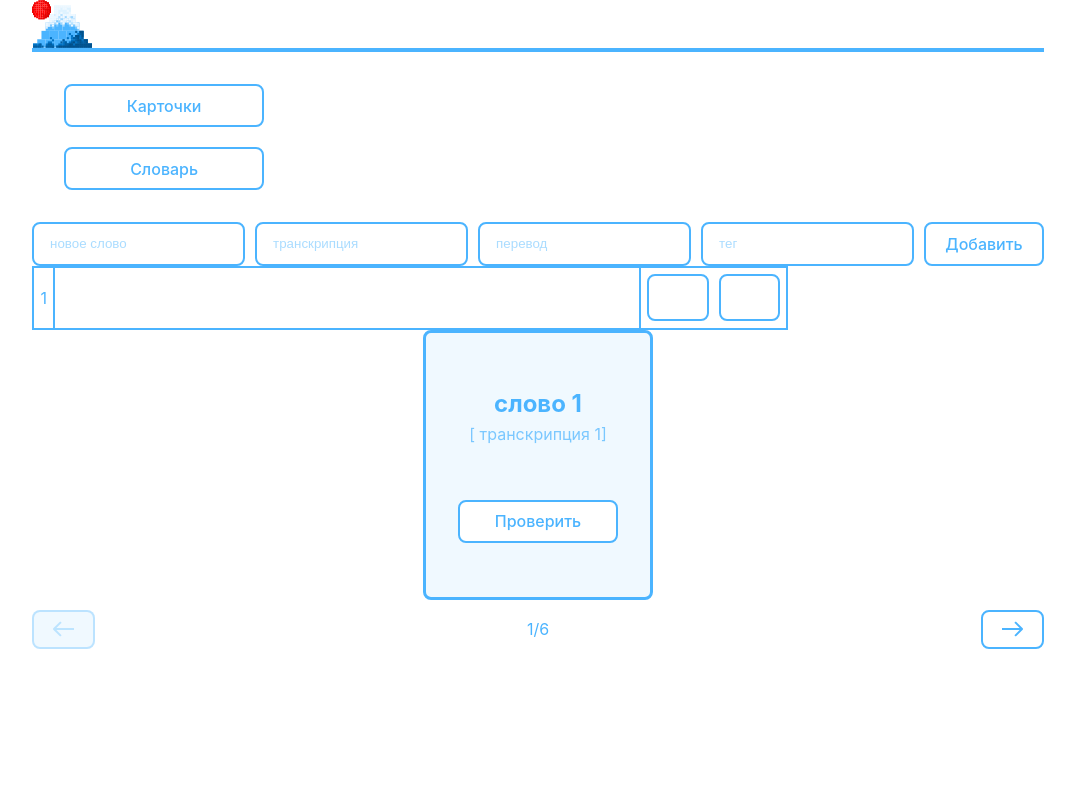
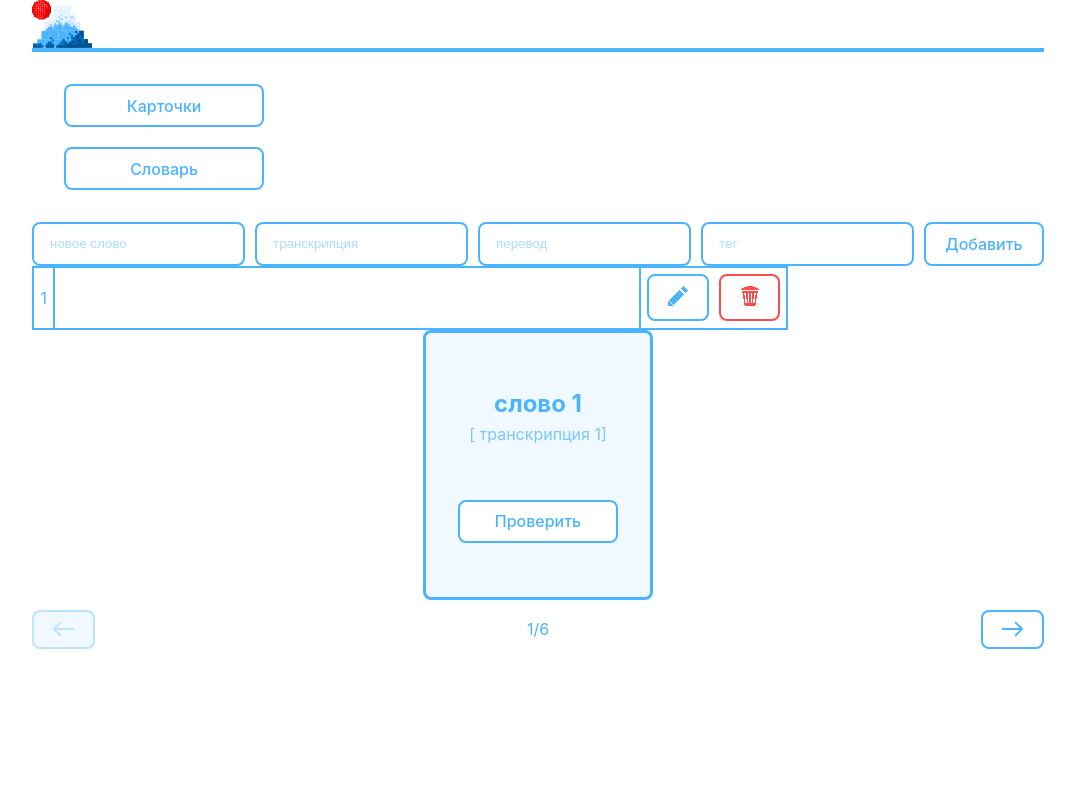
Before and after one commit to Glazunovatomara/r-p, a React (Vite) app: page / in a window 1280 px wide. Shown: the top 800 px of the page, without its empty margins (102-1177 px from the left). Built offline with nearby package versions, Linux system fonts and the light colour scheme.

Commit message:
fix:button component

```diff
--- a/src/components/Button/Button.jsx
+++ b/src/components/Button/Button.jsx
@@ -2,12 +2,12 @@ import styles from './button.module.css';
 
 const ButtonTypes = [ 'save', 'cancel', 'edit', 'delete']
 
-const Button = ({onClick, nameButton, typeButton}) => {
+const Button = ({onClick, nameButton, typeButton, buttonIcons}) => {
     const classButton = ButtonTypes.includes
     ? `button-${typeButton}`: 'button'
 
     return(
-        <button className={styles[classButton]} onClick={onClick}>{nameButton}</button>
+        <button className={styles[classButton]} onClick={onClick}>{nameButton}{buttonIcons}</button>
     )
 }
 export default Button;
--- a/src/components/Button/button.module.css
+++ b/src/components/Button/button.module.css
@@ -21,3 +21,35 @@ button {
 button:focus-visible {
       border: 4px auto #4bb4ff;
 }
+
+.button-delete,
+.button-cancel {
+    border:2px solid #ff4b4b;
+}
+.button-delete:hover,
+.button-cancel:hover {
+    border-color: #ffffff51;
+    background-color: #ff4b4b;
+}
+
+.button-delete:focus,
+.button-delete:focus-visible,
+.button-cancel:focus,
+.button-cancel:focus-visible  {
+    border: 4px auto #ff4b4b;
+}
+
+.button-delete svg,
+.button-cancel svg {
+    fill: #ff4b4b;
+}
+.button-delete:hover svg,
+.button-edit:hover svg,
+.button-save:hover svg,
+.button-cancel:hover svg {
+    fill: #ffffffd9;
+}
+.button-edit svg,
+.button-save svg {
+    fill: #4bb4ff;
+}
--- a/src/components/Cards/SliderBtn/SliderBtn.jsx
+++ b/src/components/Cards/SliderBtn/SliderBtn.jsx
@@ -2,6 +2,9 @@ import styles from './sliderBtn.module.css';
 import { useState } from 'react';
 //import CardList from '../CardList/CardList';
 import array from '../../Array/array';
+
+// import Button from '../../Button/button';
+
 
 
 const SliderBtn = () => {
@@ -27,6 +30,7 @@ const SliderBtn = () => {
 
     return (
         <div className={styles.btn_arrea}>
+            {/* <Button/> */}
             <button className={styles.back} onClick={() => setChange(state-1)} {...attrsBack}>
                 <svg width="21" height="16" viewBox="0 0 21 16" fill="none" xmlns="http://www.w3.org/2000/svg">
                     <path d="M20.7071 8.70711C21.0976 8.31658 21.0976 7.68342 20.7071 7.29289L14.3431 0.928932C13.9526 0.538408 13.3195 0.538408 12.9289 0.928932C12.5384 1.31946 12.5384 1.95262 12.9289 2.34315L18.5858 8L12.9289 13.6569C12.5384 14.0474 12.5384 14.6805 12.9289 15.0711C13.3195 15.4616 13.9526 15.4616 14.3431 15.0711L20.7071 8.70711ZM0 9H20V7H0V9Z"/>
--- a/src/components/HomePage/Home.jsx
+++ b/src/components/HomePage/Home.jsx
@@ -1,11 +1,12 @@
+import Button from '../Button/button'
 import styles from './home.module.css'
 
 const Home = () => {
 
     return(
         <div className={styles.home}>
-            <button className={styles.btn}>Карточки</button>
-            <button className={styles.btn}>Словарь</button>
+            <Button nameButton={'Карточки'}/>
+            <Button nameButton={'Словарь'}/>
         </div>
     )
 
--- a/src/components/Words/Word/Word.jsx
+++ b/src/components/Words/Word/Word.jsx
@@ -1,6 +1,7 @@
 import styles from "./word.module.css";
 import { useState } from "react";
 import PropTypes from "prop-types";
+import Button from '../../Button/button';
 
 const Word = (props) => {
     const {english,transcription,russian,tag} = props;
@@ -48,25 +49,20 @@ console.log(state)
             }
             {state
                 ?<div className={styles.btn_arrea}>
-                    <button className={styles.button_save} onClick={saveClick}>
-                        <svg width="22" height="22" viewBox="0 0 22 22" fill="none" xmlns="http://www.w3.org/2000/svg">
+                    <Button typeButton={'save'} onClick={saveClick} buttonIcons={<svg width="22" height="22" viewBox="0 0 22 22" fill="none" xmlns="http://www.w3.org/2000/svg">
                             <path d="M10 9H12V10H13V11V12H12V13H10V12H9V11V10H10V9Z"/>
                             <path d="M0 12L7 12V14H8V15H10V16H12V15H14V14H15V12H16V10H15V8H14V7H12V6H10V7H8V8H7V10H6V12H0V8H1V6H2V4H4V2H6V1H8V0H14V1H16V2H18V4H20V6H21V8H22V14H21V16H20V18H18V20H16V21H14V22H8V21H6V20H4V18H2V16H1V14L0 14V12Z"/>
-                        </svg>
-                    </button>
-                    <button className={styles.button_cancel} onClick={cancelClick}>
-                        <svg width="21" height="21" viewBox="0 0 21 21" fill="none" xmlns="http://www.w3.org/2000/svg">
+                        </svg>} />
+                    <Button typeButton={'cancel'} onClick={cancelClick} buttonIcons={<svg width="21" height="21" viewBox="0 0 21 21" fill="none" xmlns="http://www.w3.org/2000/svg">
                             <path d="M1.01328e-06 18H3V15H6V12H9V9H6V6H3V3H4.76837e-07V0H3V3H6V6H9L9 9H12V6H15V3H18V0H21V3H18V6H15V9H12V12H15V15H18V18H21V21H18V18H15V15H12L12 12H9V15H6V18H3V21H4.76837e-07L1.01328e-06 18Z"/>
                             <path d="M9 18H12V19H14V21H12H9H7V19H9V18Z" fill="#D50404"/>
                             <path d="M18 9H19V7H21V9V12V14H19V12H18V9Z" fill="#D50404"/>
                             <path d="M9 0H12H14V2H12V3H9V2H7V0H9Z" fill="#D50404"/>
                             <path d="M0 9V7H2V9H3V12H2V14H0V12V9Z" fill="#D50404"/>
-                        </svg>
-                    </button>
+                        </svg>} />
                 </div>
                 :<div className={styles.btn_arrea}>
-                <button className={styles.button_edit} onClick={editClick}>
-                    <svg width="20" height="20" viewBox="0 0 20 20" fill="none" xmlns="http://www.w3.org/2000/svg">
+                    <Button typeButton={'edit'} onClick={editClick} buttonIcons={<svg width="20" height="20" viewBox="0 0 20 20" fill="none" xmlns="http://www.w3.org/2000/svg">
                         <rect y="17" width="3" height="3" />
                         <rect x="4" y="11" width="1" height="7" />
                         <rect x="3" y="12" width="1" height="4" />
@@ -95,10 +91,8 @@ console.log(state)
                         <rect x="14" y="1" width="3" height="1" />
                         <rect x="15" width="1" height="1" />
                         <rect x="17" y="6" width="1" height="1" />
-                    </svg>
-                </button>
-                <button className={styles.button_delete} onClick={deleteClick}>
-                    <svg width="18" height="20" viewBox="0 0 18 20" fill="none" xmlns="http://www.w3.org/2000/svg">
+                    </svg>} />
+                <Button typeButton={'delete'} onClick={deleteClick} buttonIcons={<svg width="18" height="20" viewBox="0 0 18 20" fill="none" xmlns="http://www.w3.org/2000/svg">
                             <rect x="1" y="2" width="16" height="1" />
                             <rect x="3" y="1" width="12" height="1" />
                             <rect x="6" width="6" height="1" />
@@ -115,8 +109,7 @@ console.log(state)
                             <rect x="5" y="7" width="1" height="6" />
                             <rect x="12" y="7" width="1" height="6" />
                         <rect x="15" y="7" width="1" height="6" />
-                    </svg>
-                </button>
+                    </svg>} />
             </div>
             }
         </div>
--- a/src/components/Words/Word/word.module.css
+++ b/src/components/Words/Word/word.module.css
@@ -38,34 +38,3 @@
 p {
     align-content: center;
 }
-.btn_delete,
-.btn_cancel {
-    border:2px solid #ff4b4b;
-}
-.btn_delete:hover,
-.btn_cancel:hover {
-    border-color: #ffffff51;
-    background-color: #ff4b4b;
-}
-
-.btn_delete:focus,
-.btn_delete:focus-visible,
-.btn_cancel:focus,
-.btn_cancel:focus-visible  {
-    border: 4px auto #ff4b4b;
-}
-
-.btn_delete svg,
-.btn_cancel svg {
-    fill: #ff4b4b;
-}
-.btn_delete:hover svg,
-.btn_edit:hover svg,
-.btn_save:hover svg,
-.btn_cancel:hover svg {
-    fill: #ffffffd9;
-}
-.btn_edit svg,
-.btn_save svg {
-    fill: #4bb4ff;
-}
--- a/src/components/Words/WordsAdd/WordsAdd.jsx
+++ b/src/components/Words/WordsAdd/WordsAdd.jsx
@@ -1,3 +1,4 @@
+import Button from "../../Button/button";
 import styles from "./WordsAdd.module.css"
 
 const AddWords = () => {
@@ -16,7 +17,7 @@ const AddWords = () => {
             <input type="text" className={styles.input} id="transcriptionInput" placeholder="транскрипция"/>
             <input type="text" className={styles.input} id="russianInput" placeholder="перевод"/>
             <input type="text" className={styles.input} id="tagInput" placeholder="тег"/>
-            <button onClick={addWord}>Добавить</button>
+            <Button onClick={addWord} nameButton={'Добавить'}/>
         </div>
     )
 }
```
Lines whose indentation alone changed are shown as unchanged.
